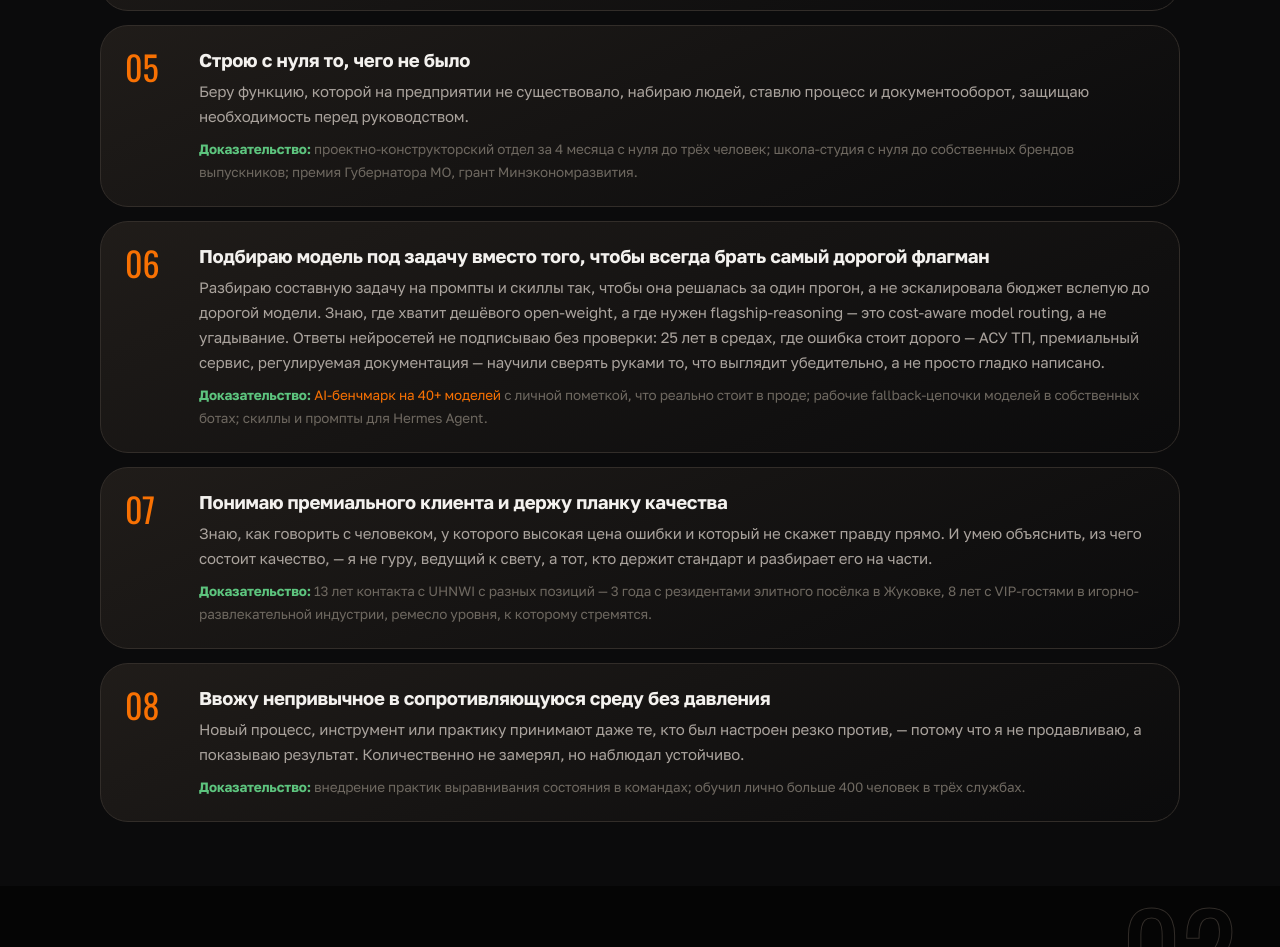
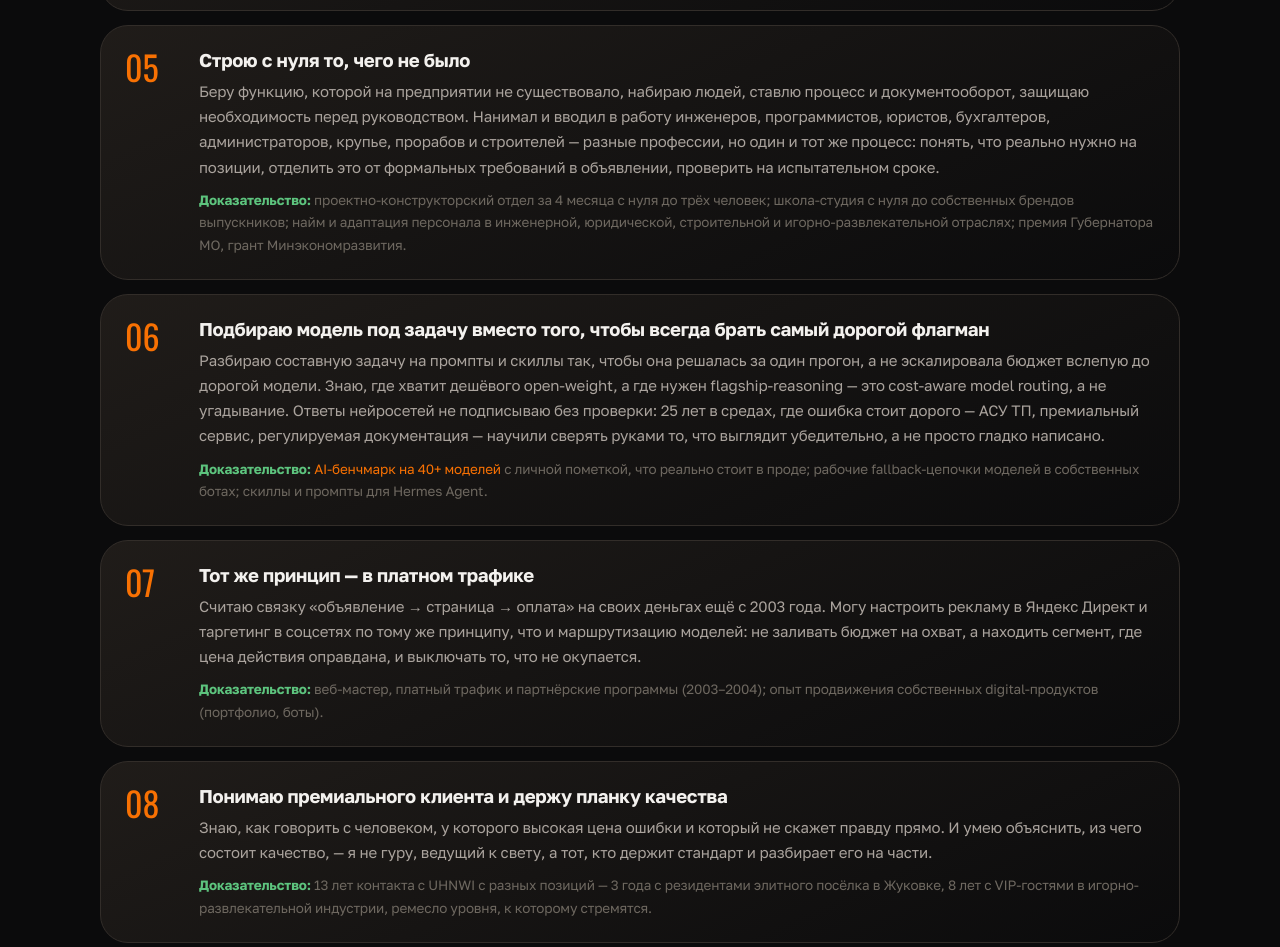
Before and after one commit to affigeny/portfolio, a plain HTML site: page value.html in a window 1280 px wide. Shown: the part 2477-3424 px from the top of the page. Drawn offline with nearby package versions, Linux system fonts and the light colour scheme.

Commit message:
feat: расширен найм (разные профессии) + новый vitem про платный трафик [norelease]

```diff
--- a/value.html
+++ b/value.html
@@ -204,8 +204,8 @@ footer .fin{width:var(--shell);margin-inline:auto;display:flex;justify-content:s
       <div class="vitem rise">
         <div>
           <h3>Строю с нуля то, чего не было</h3>
-          <p>Беру функцию, которой на предприятии не существовало, набираю людей, ставлю процесс и документооборот, защищаю необходимость перед руководством.</p>
-          <div class="why"><b>Доказательство:</b> проектно-конструкторский отдел за 4 месяца с нуля до трёх человек; школа-студия с нуля до собственных брендов выпускников; премия Губернатора МО, грант Минэкономразвития.</div>
+          <p>Беру функцию, которой на предприятии не существовало, набираю людей, ставлю процесс и документооборот, защищаю необходимость перед руководством. Нанимал и вводил в работу инженеров, программистов, юристов, бухгалтеров, администраторов, крупье, прорабов и строителей — разные профессии, но один и тот же процесс: понять, что реально нужно на позиции, отделить это от формальных требований в объявлении, проверить на испытательном сроке.</p>
+          <div class="why"><b>Доказательство:</b> проектно-конструкторский отдел за 4 месяца с нуля до трёх человек; школа-студия с нуля до собственных брендов выпускников; найм и адаптация персонала в инженерной, юридической, строительной и игорно-развлекательной отраслях; премия Губернатора МО, грант Минэкономразвития.</div>
         </div>
       </div>
       <div class="vitem rise">
@@ -213,6 +213,13 @@ footer .fin{width:var(--shell);margin-inline:auto;display:flex;justify-content:s
           <h3>Подбираю модель под задачу вместо того, чтобы всегда брать самый дорогой флагман</h3>
           <p>Разбираю составную задачу на промпты и скиллы так, чтобы она решалась за один прогон, а не эскалировала бюджет вслепую до дорогой модели. Знаю, где хватит дешёвого open-weight, а где нужен flagship-reasoning — это cost-aware model routing, а не угадывание. Ответы нейросетей не подписываю без проверки: 25 лет в средах, где ошибка стоит дорого — АСУ ТП, премиальный сервис, регулируемая документация — научили сверять руками то, что выглядит убедительно, а не просто гладко написано.</p>
           <div class="why"><b>Доказательство:</b> <a href="models.html">AI-бенчмарк на 40+ моделей</a> с личной пометкой, что реально стоит в проде; рабочие fallback-цепочки моделей в собственных ботах; скиллы и промпты для Hermes Agent.</div>
+        </div>
+      </div>
+      <div class="vitem rise">
+        <div>
+          <h3>Тот же принцип — в платном трафике</h3>
+          <p>Считаю связку «объявление → страница → оплата» на своих деньгах ещё с 2003 года. Могу настроить рекламу в Яндекс Директ и таргетинг в соцсетях по тому же принципу, что и маршрутизацию моделей: не заливать бюджет на охват, а находить сегмент, где цена действия оправдана, и выключать то, что не окупается.</p>
+          <div class="why"><b>Доказательство:</b> веб-мастер, платный трафик и партнёрские программы (2003–2004); опыт продвижения собственных digital-продуктов (портфолио, боты).</div>
         </div>
       </div>
       <div class="vitem rise">
```
